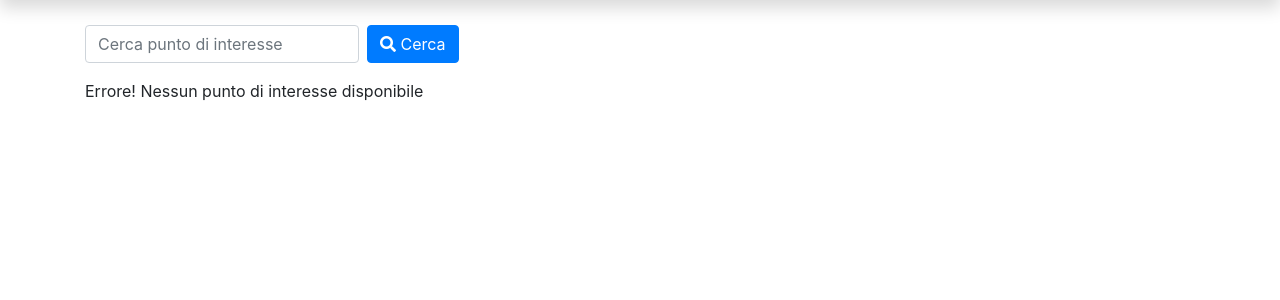
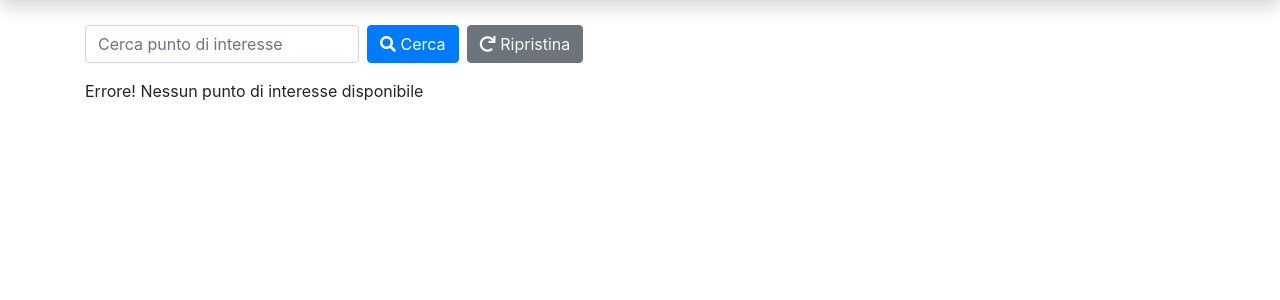
Before and after one commit to GianpaoloBranca/CAI-Punti-Interesse, a Django app: page / in a window 1280 px wide. Shown: the part 55-355 px from the top of the page. Run offline with Django 3.2, Linux system fonts and the light colour scheme; the visitor is signed in with stand-in values (Sample User, id 1); data that the repository does not hold is empty; some libraries are stand-ins or nearby versions.

Commit message:
Add working search bar

```diff
--- a/punti_interesse/views.py
+++ b/punti_interesse/views.py
@@ -32,8 +32,13 @@ def logout(request):
 
 @login_required
 def home(request):
-    lista_punti = PuntoInteresse.objects.order_by('data')
-    return render(request, 'punti_interesse/home.html', {'punti': lista_punti})
+    query = request.GET.get('nome')
+    if query:
+        lista_punti = PuntoInteresse.objects.filter(nome__icontains=query).order_by('data')
+    else:
+        lista_punti = PuntoInteresse.objects.order_by('data')
+
+    return render(request, 'punti_interesse/home.html', {'punti': lista_punti, 'query': query})
 
 @login_required
 def show(request, slug):
--- a/templates/punti_interesse/home.html
+++ b/templates/punti_interesse/home.html
@@ -6,9 +6,12 @@
   <div class="row">
     <div class="col-md-12">
       <div class="row pb-3">
-        <div class="col-sm-9 form-inline">
-          <input class="form-control" type="search" placeholder="Cerca punto di interesse">
-          <button class="btn btn-primary ml-2"><i class="fas fa-search"></i> Cerca</button>
+        <div class="col-sm-9">
+          <form class="form-inline" method="GET" action=".">
+            <input class="form-control" name="nome" type="search" placeholder="Cerca punto di interesse" {% if query %} value="{{ query }}" {% endif %}>
+            <button class="btn btn-primary ml-2" type="submit"><i class="fas fa-search"></i> Cerca</button>
+            <a href="{% url 'home' %}" class="btn btn-secondary text-light ml-2"><i class="fas fa-redo"></i> Ripristina</a>
+          </form>
         </div>
         {% if user|is_rilevatore %}
         <div class="col-sm-3">
@@ -16,6 +19,7 @@
         </div>
         {% endif %}
       </div>
+
       {% if punti %}
       <table class="table">
       <thead>
@@ -42,7 +46,7 @@
       </tbody>
       </table>
       {% else %}
-      Errore! Nessun punto di interesse disponibile
+      <p>Errore! Nessun punto di interesse disponibile</p>
       {% endif %}
     </div>
   </div>
```
Also changed, not shown: templates/punti_interesse/show.html (+9 -10 lines).
